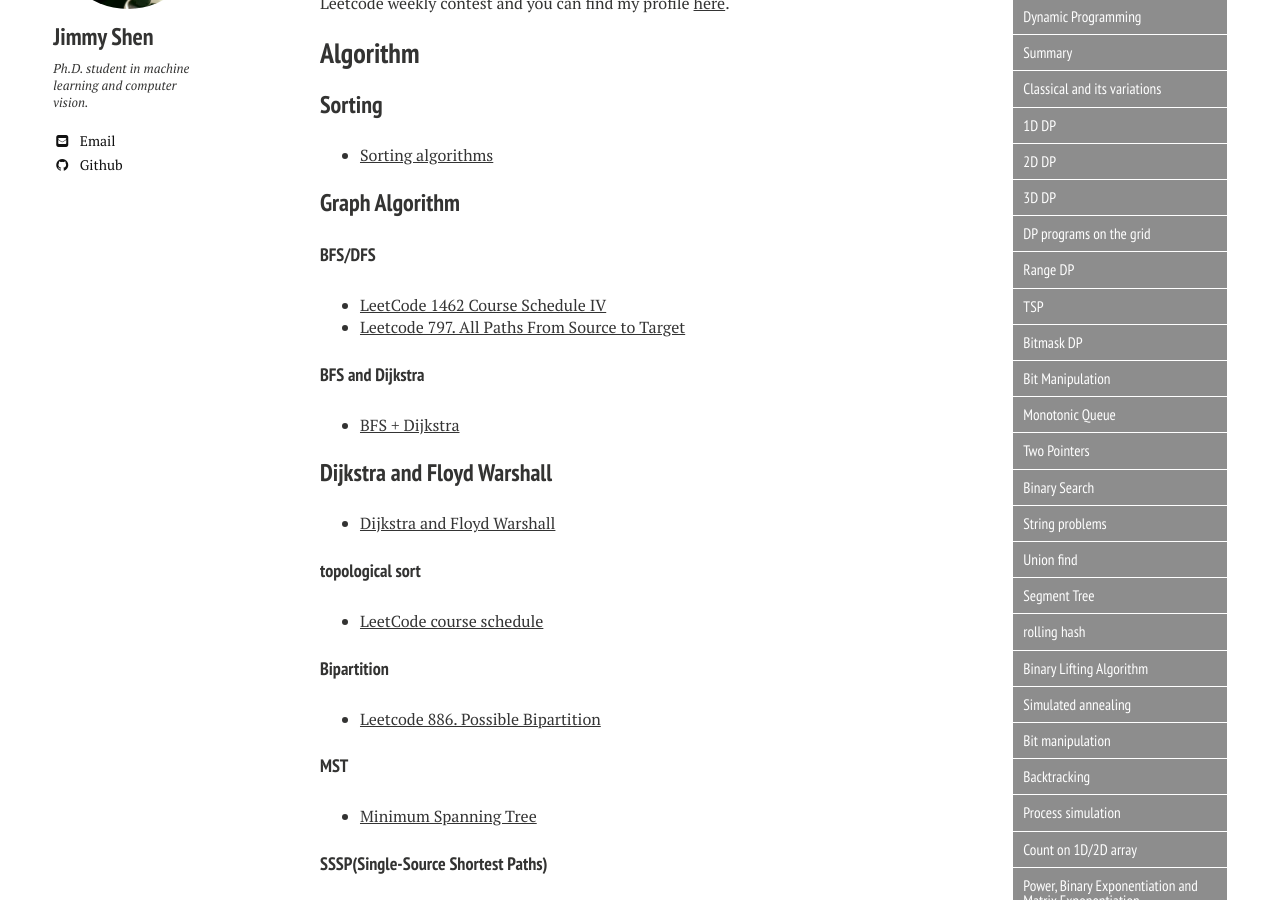
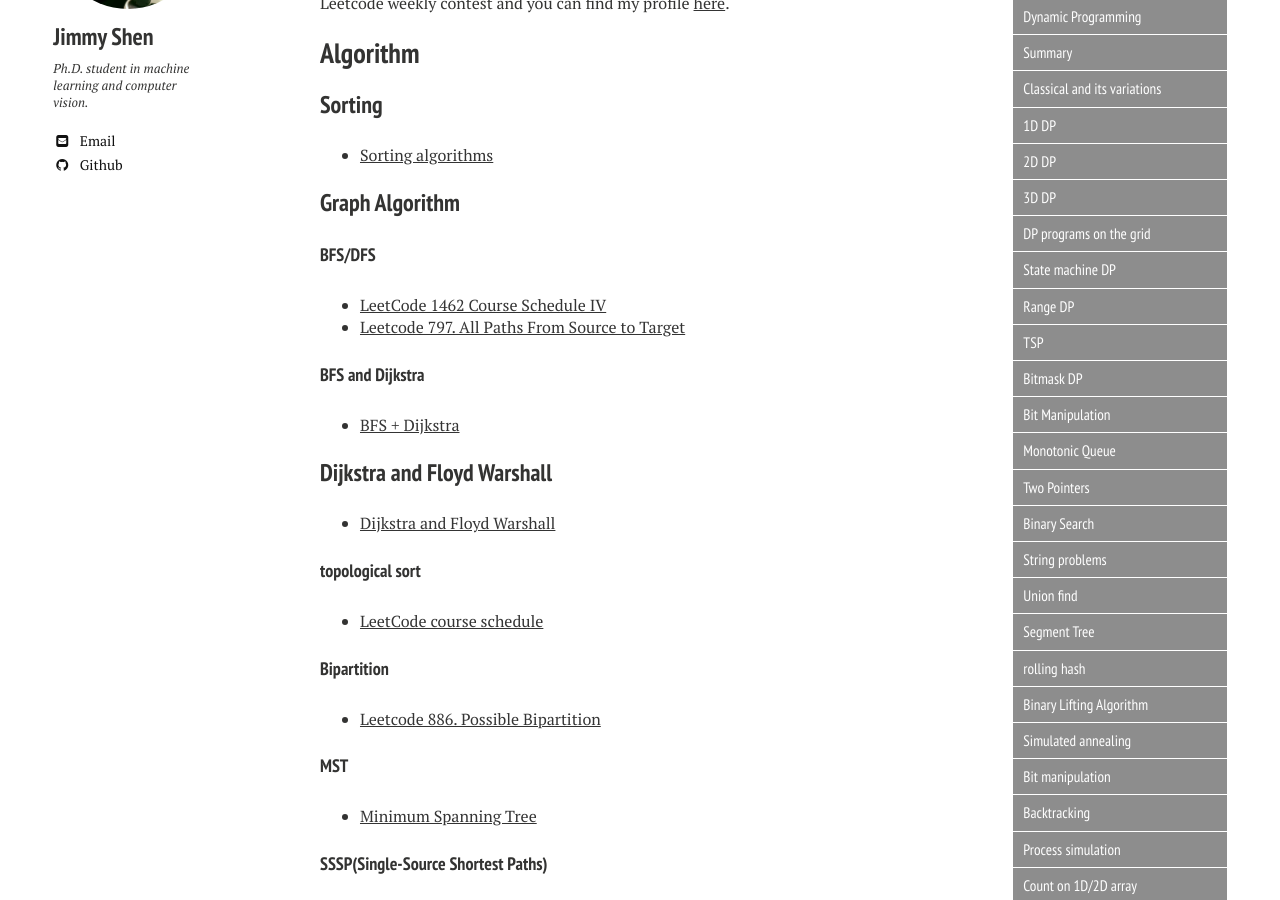
Before and after one commit to xiaokeshen/xiaokeshen.github.io, a Jekyll site: the page built from blog/index.md, in a window 1280 px wide and 900 px high, scrolled down 636 px. Built offline with Jekyll 4.4.1, drawn with Linux system fonts in a browser that asks for light colours; nearby versions of some CDN libraries; some of the changed text lies outside the part shown.

Commit message:
add one blog

```diff
--- a/blog/index.md
+++ b/blog/index.md
@@ -95,6 +95,8 @@
 #### DP programs on the grid
 - [DP problems on the grid](https://medium.com/@jim.morris.shen/dp-problems-on-the-grid-c3bcc3897eda?source=friends_link&sk=87a101cbafa3d098322ff21994a34085)
 
+### State machine DP
+- [DP State Machine](https://medium.com/@jim.morris.shen/dp-state-machine-ae3177c93a03?source=friends_link&sk=05b407a3f811668879ecacb94160b65c)
 
 #### Range DP
 - [Range DP](https://medium.com/@jim.morris.shen/range-dp-5aa05d902a78?source=friends_link&sk=48b0122fdd5abb8690a2a81359e5ee39)
```
